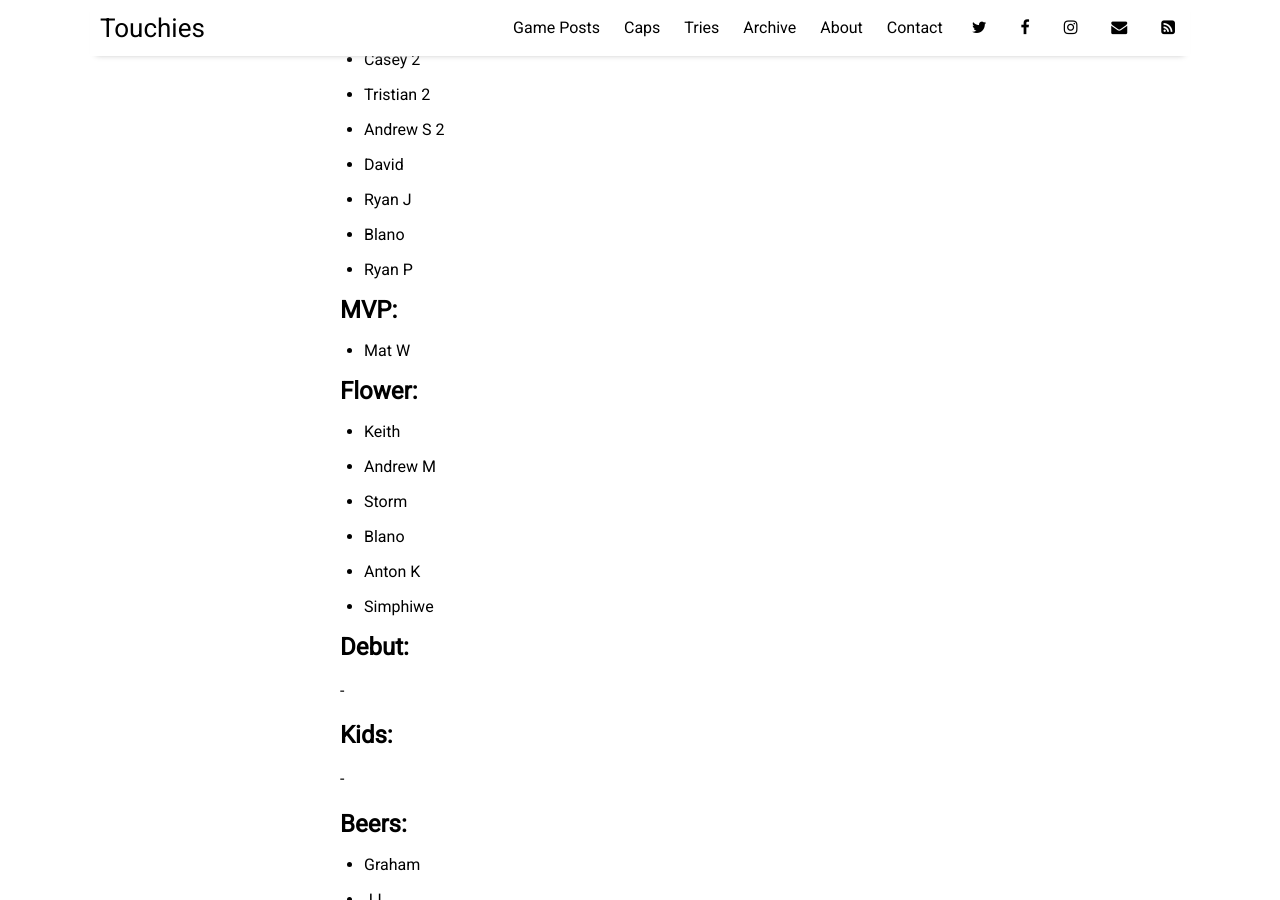
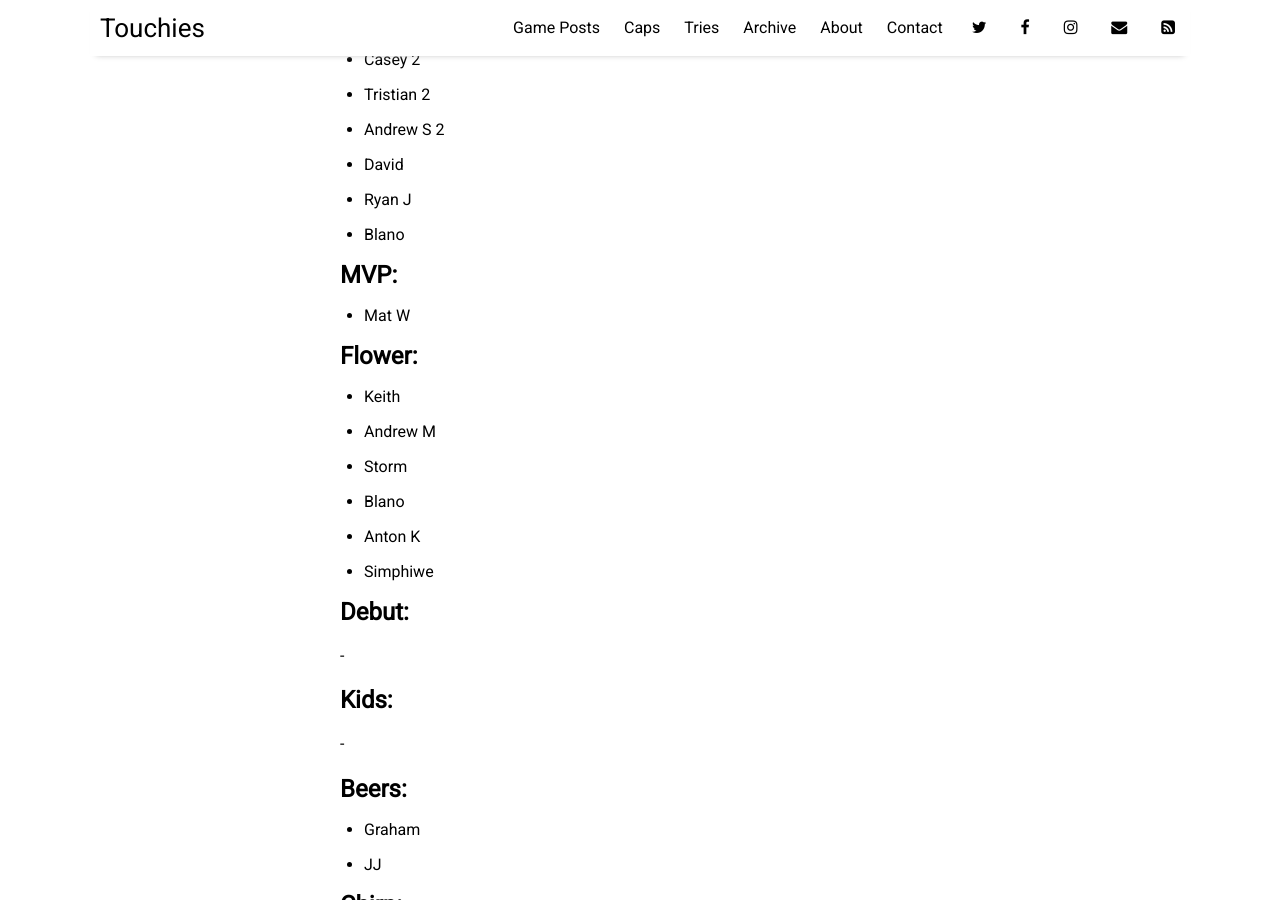
Before and after one commit to sundayrugby/sundayrugby.github.io, a Jekyll site: the page built from _posts/2023-01-29-AF.md, in a window 1280 px wide and 900 px high, scrolled down 1509 px. Built offline with Jekyll 4.4.1, drawn with Linux system fonts in a browser that asks for light colours; nearby versions of some CDN libraries.

Commit message:
Update 2023-01-29-AF.md

```diff
--- a/_posts/2023-01-29-AF.md
+++ b/_posts/2023-01-29-AF.md
@@ -48,7 +48,6 @@ image: 2023_01_29.jpg
 * David
 * Ryan J
 * Blano
-* Ryan P
 
 
 ## MVP:
```
